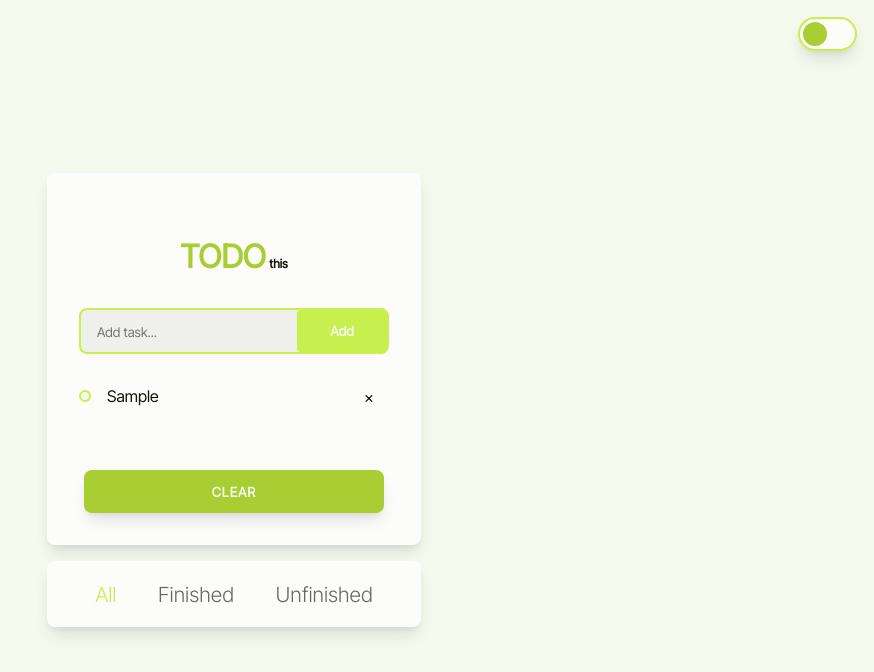
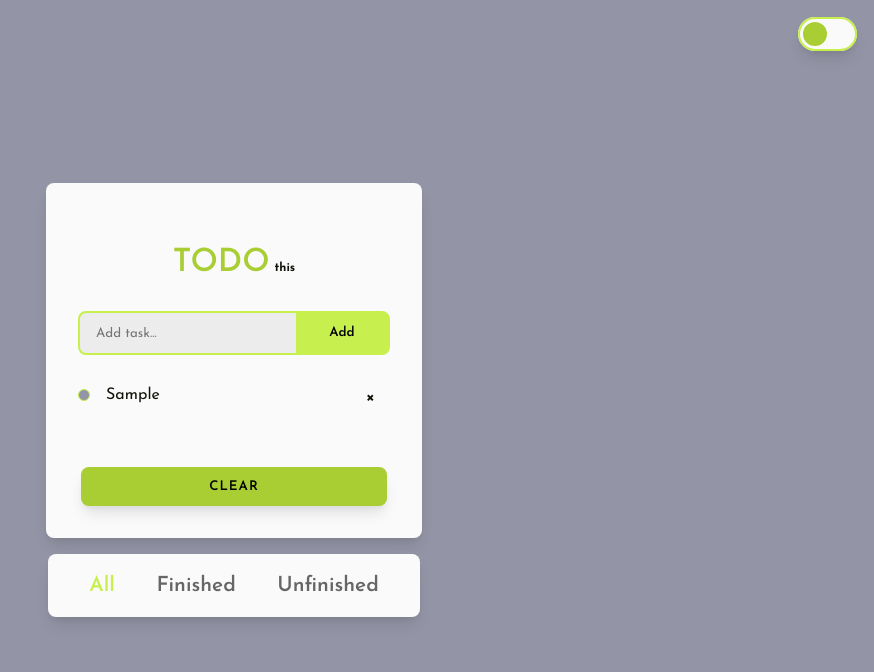
Before and after one commit to vintech05/todo-app, a website built with Vite: page index.html in a window 1280 px wide. Both pictures are taken after typing "Sample" into the empty fields and a click on the button "Add". Shown: the whole page, without its empty margins (406-1280 px from the left). Built offline with nearby package versions, Linux system fonts and the light colour scheme.

Commit message:
updated color scheme

```diff
--- a/index.html
+++ b/index.html
@@ -41,8 +41,11 @@
           No tasks for today!
         </p>
       </div>
-      <div class="clr-btn-container">
-        <button class="clr-btn">clear</button>
+      <div>
+        <div class="clr-btn-container">
+          <button class="clr-btn">clear</button>
+        </div>
+
       </div>
     </div>
     <div class="indicator-tab">
--- a/main.js
+++ b/main.js
@@ -1,42 +1,34 @@
-const input = document.querySelector('input[name=text]');
-const toggleTheme = document.querySelector('input[type=checkbox]');
-const listContainer = document.querySelector('.list-container');
-const indicatorTab = document.querySelector('.indicator-tab');
-const optionTab = document.querySelectorAll('.indicator-tab__option');
-const placeholder = document.querySelector('.text-display');
-const addValue = document.querySelector('.add-btn')
-const clearValue = document.querySelector('.clr-btn')
-const errorMsg = document.querySelector('.error-msg')
+const input = document.querySelector("input[name=text]");
+const toggleTheme = document.querySelector("input[type=checkbox]");
+const listContainer = document.querySelector(".list-container");
+const indicatorTab = document.querySelector(".indicator-tab");
+const optionTab = document.querySelectorAll(".indicator-tab__option");
+const placeholder = document.querySelector(".text-display");
+const addValue = document.querySelector(".add-btn");
+const clearValue = document.querySelector(".clr-btn");
+const errorMsg = document.querySelector(".error-msg");
 
-
-function addTodo (e) {
-
+function addTodo(e) {
   if (input.value === "") {
-
     errorMsg.style.display = "block";
     errorMsg.style.color = "red";
     errorMsg.innerText = "Please enter a value";
 
-        e.preventDefault()
-
+    e.preventDefault();
   } else if (input.value.length > 30) {
-
     errorMsg.style.display = "block";
     errorMsg.style.color = "red";
     errorMsg.innerText = "Please enter a value less than 30 characters";
 
-        e.preventDefault()
-
-
+    e.preventDefault();
   } else {
-
     clearValue.style.display = "block";
     indicatorTab.style.display = "flex";
 
     let newItem = document.createElement("li");
     newItem.innerText = input.value;
-        newItem.classList.add('todo-item');
-        newItem.addEventListener('click', taskCompleted);
+    newItem.classList.add("todo-item");
+    newItem.addEventListener("click", taskCompleted);
 
     listContainer.appendChild(newItem);
 
@@ -49,117 +41,90 @@ function addTodo (e) {
     errorMsg.style.display = "none";
     placeholder.style.display = "none";
     saveTasks();
-
+  }
 }
 
-
-  }
-
-  function clearList () {
-
+function clearList() {
   listContainer.innerHTML = "";
   input.value = "";
   clearValue.style.display = "none";
   placeholder.style.display = "block";
   indicatorTab.style.display = "none";
-    localStorage.removeItem('tasks');
-
+  localStorage.removeItem("tasks");
 }
 
-  function taskCompleted () {
-
-    this.classList.toggle('checked');
+function taskCompleted() {
+  this.classList.toggle("checked");
   saveTasks();
-
 }
 
-  toggleTheme.addEventListener('click', () => {
-
-    document.body.classList.toggle('dark-theme');
+toggleTheme.addEventListener("click", () => {
+  document.body.classList.toggle("dark-theme");
 
   saveTasks();
-
 });
 
-  listContainer.addEventListener('click', (e) => {
-
-    if (e.target.tagName === "SPAN" || listContainer.innerHTML === "" ) {
-
+listContainer.addEventListener("click", (e) => {
+  if (e.target.tagName === "SPAN" || listContainer.innerHTML === "") {
     e.target.parentElement.remove();
     clearValue.style.display = "none";
     saveTasks();
-
   }
   return;
-  })
+});
 
+function setActive(element) {
+  optionTab.forEach((option) => option.classList.remove("active"));
+  element.classList.add("active");
 
-  function setActive (element) {
+  const todoItems = document.querySelectorAll(".todo-item");
+  const filter = element.querySelector("span").textContent.toLowerCase();
 
-      optionTab.forEach(option => option.classList.remove('active'));
-      element.classList.add('active');
-
-      const todoItems = document.querySelectorAll('.todo-item');
-      const filter = element.querySelector('span').textContent.toLowerCase();
-
-      todoItems.forEach(item => {
-      const isFinished = item.classList.contains('checked');
+  todoItems.forEach((item) => {
+    const isFinished = item.classList.contains("checked");
     const isUnfinished = !isFinished;
 
-      if (filter === 'all') {
-        item.style.display = 'block';
-
-      } else if (filter === 'finished' && isFinished) {
-        item.style.display = 'block';
-
-      } else if (filter === 'unfinished' && isUnfinished) {
-        item.style.display = 'block';
-
+    if (filter === "all") {
+      item.style.display = "block";
+    } else if (filter === "finished" && isFinished) {
+      item.style.display = "block";
+    } else if (filter === "unfinished" && isUnfinished) {
+      item.style.display = "block";
     } else {
-        item.style.display = 'none';
+      item.style.display = "none";
     }
   });
-
-
-
 }
 
-optionTab.forEach(option => {
-  option.addEventListener('click', () => setActive(option));
+optionTab.forEach((option) => {
+  option.addEventListener("click", () => setActive(option));
 });
 
-  function saveTasks () {
-
-    localStorage.setItem('tasks', listContainer.innerHTML);
-    localStorage.setItem('theme', document.body.classList);
-
+function saveTasks() {
+  localStorage.setItem("tasks", listContainer.innerHTML);
+  localStorage.setItem("theme", document.body.classList);
 }
 
-  function loadTasks () {
+function loadTasks() {
+  // console.log("loadTasks function called");
+  document.body.classList = localStorage.getItem("theme");
 
-    // console.log("loadTasks function called");
-    document.body.classList = localStorage.getItem('theme');
-
-    const storedTasks = localStorage.getItem('tasks');
+  const storedTasks = localStorage.getItem("tasks");
 
   if (storedTasks) {
-
     // console.log("Tasks are stored, hiding placeholder");
     listContainer.innerHTML = storedTasks;
 
     placeholder.style.display = "none";
-
   } else {
-
     // console.log("No tasks are stored, showing placeholder");
     listContainer.innerHTML = "";
     placeholder.style.display = "block";
-
   }
   saveTasks();
 }
 
 loadTasks();
 
-addValue.addEventListener('click', addTodo);
-clearValue.addEventListener('click', clearList);
+addValue.addEventListener("click", addTodo);
+clearValue.addEventListener("click", clearList);
--- a/style.css
+++ b/style.css
@@ -1,18 +1,18 @@
-@import url('https://fonts.googleapis.com/css2?family=Inter+Tight:wght@300;400&display=swap');
-
-*, *::after, *::before {
+@import url("https://fonts.googleapis.com/css2?family=Josefin+Sans:ital,wght@0,100..700;1,100..700&display=swap");
+*,
+*::after,
+*::before {
   margin: 0;
   padding: 0;
   box-sizing: border-box;
-  font-family: 'Inter Tight', sans-serif;
-
+  font-family: "Josefin Sans", sans-serif;
 }
 
 :root {
-
   /* light mode */
-  --bg-primary: #f5f8ed;
-  --bg-secondary: #fcfdfa;
+  --bg-primary: hsl(236, 9%, 61%);
+  --btn-primary: hsl(0, 0%, 0%);
+  --bg-secondary: hsl(0, 0%, 98%);
   --primary-clr: #a8ce33;
   --input-clr: rgba(186, 182, 182, 0.2);
   --inner-input-clr: rgba(186, 182, 182, 0.008);
@@ -22,23 +22,22 @@
   --indicator-text: rgba(85, 85, 85, 0.9);
   --primary-clr-hvr: #9fc332;
   --ease-in: all ease-in 200ms;
-
 }
 
 .dark-theme {
+  --btn-primary: #f5f8ed;
 
-  --bg-primary: #030401;
-  --primary-clr: #a6cd32;
+  --bg-primary: hsl(235, 21%, 11%);
+  --primary-clr: hsl(220, 98%, 61%);
   --input-clr: rgba(186, 182, 182, 0);
   --inner-input-clr: rgba(186, 182, 182, 0);
-  --bg-secondary: #1d1f18;
-  --accent-clr: #8ab210;
+  --bg-secondary: hsl(235, 24%, 19%);
+  --accent-clr: hsl(220, 98%, 61%);
   --text-clr: #f5f7ed;
-
+  --primary-clr-hvr: hsla(220, 98%, 61%, 0.562);
 }
 
 body {
-
   display: flex;
   justify-content: center;
   align-items: center;
@@ -46,57 +45,45 @@ body {
   min-height: 100vh;
   background-color: var(--bg-primary);
   transition: var(--ease-in);
-
 }
 
 .wrapper {
-
   display: flex;
   flex-direction: column;
   align-items: center;
   gap: 1em;
-
-
 }
 
 .todo-container {
-
   background-color: var(--bg-secondary);
-  box-shadow: rgba(0, 0, 0, 0.1) 0px 10px 15px -3px, rgba(0, 0, 0, 0.05) 0px 4px 6px -2px;
+  box-shadow: rgba(0, 0, 0, 0.1) 0px 10px 15px -3px,
+    rgba(0, 0, 0, 0.05) 0px 4px 6px -2px;
   padding-block: 2em;
   /* border: 1.2px solid var(--accent-clr); */
   border-radius: 8px;
   padding-inline: 2em;
   transition: var(--ease-in);
-
 }
 
 .headline {
-
   text-align: center;
   padding-block: 2em;
-
 }
 
 .headline > span:first-child {
-
   text-transform: uppercase;
   font-size: 2em;
   font-weight: 600;
   color: var(--primary-clr);
-
 }
 
 .headline > span:last-child {
-
   font-weight: 800;
   color: var(--text-clr);
   font-size: 0.75rem;
-
 }
 
 .todo-input {
-
   border: 2px solid var(--accent-clr);
   border-radius: 8px;
   background-color: var(--input-clr);
@@ -105,36 +92,31 @@ body {
   align-items: center;
 
   button {
-
     border: 0;
     outline: 0;
     background-color: var(--accent-clr);
-    color: var(--bg-primary);
+    color: var(--btn-primary);
     padding-block: 1em;
     padding-inline: 2.5em;
-    border-radius: 4px;
+    border-radius: 0px 4px 4px 0px;
     cursor: pointer;
     font-weight: 600;
     transition: all 200ms ease-in;
-
   }
-
 }
 
 button:hover {
   background-color: var(--primary-clr-hvr);
+  transition: var(--ease-in);
 }
 
 .list-container {
-
   padding-block: 1em;
   color: var(--text-clr);
   position: relative;
-
 }
 
-input[type=text] {
-
+input[type="text"] {
   border: none;
   outline: none;
   background-color: var(--inner-input-clr);
@@ -143,121 +125,106 @@ input[type=text] {
   padding-right: 1em;
   color: var(--text-clr);
   transition: var(--ease-in);
-
 }
 
 li {
-
   cursor: pointer;
   list-style: none;
   display: flex;
   margin-block: 1em;
   align-items: center;
   position: relative;
-
 }
 
 li::before {
-
-  content: '';
+  content: "";
   width: 12px;
   height: 12px;
   background-color: var(--bg-primary);
-  border: 2px solid var(--accent-clr);
+  border: 1px solid var(--accent-clr);
   margin-right: 1em;
   border-radius: 50px;
-
 }
 
 li span {
-
   width: 40px;
   height: 40px;
-  font-size: 1rem;
-  padding-top: .55em;
+  font-size: 1.2rem;
+  padding-top: 0.55em;
   color: var(--text-clr);
   text-align: center;
   position: absolute;
   right: 0;
-  top: -8px;
+  top: -10px;
   transition: var(--ease-in);
-
 }
 
 li.checked {
-
   text-decoration: line-through;
   color: rgba(85, 85, 85, 0.74);
-
 }
 
 li.checked::before {
-
-  background-color: var(--primary-clr);
-
+  background: linear-gradient(
+    90deg,
+    rgba(87, 221, 255, 1) 35%,
+    rgba(192, 88, 243, 1) 100%
+  );
+  background-image: url(./images/icon-check.svg);
 }
 
 li span:hover {
-
   background-color: rgba(125, 123, 123, 0.2);
   border-radius: 50px;
-
 }
 
 .error-msg {
-
   text-align: center;
   font-size: 13px;
   padding-top: 1em;
   display: none;
-
 }
 
 .text-display {
-
   text-align: center;
   font-size: 13px;
   font-weight: bolder;
   color: rgba(85, 85, 85, 0.175);
   font-size: 1.2em;
   /* display: none; */
-
 }
 
 .clr-btn-container {
-
   display: grid;
   place-items: center;
   padding-top: 2em;
-
 }
 
 .clr-btn {
-
   border: none;
   outline: none;
   background-color: var(--primary-clr);
   padding-block: 1em;
   padding-inline: 8rem;
-  color: var(--bg-primary);
+  color: var(--btn-primary);
   font-weight: 600;
-  box-shadow: rgba(0, 0, 0, 0.1) 0px 10px 15px -3px, rgba(0, 0, 0, 0.05) 0px 4px 6px -2px;
+  box-shadow: rgba(0, 0, 0, 0.1) 0px 10px 15px -3px,
+    rgba(0, 0, 0, 0.05) 0px 4px 6px -2px;
   text-transform: uppercase;
   letter-spacing: 1px;
   border-radius: 8px;
   cursor: pointer;
   display: none;
-
 }
 
 .indicator-tab {
-
   background-color: var(--bg-secondary);
-  box-shadow: rgba(0, 0, 0, 0.1) 0px 10px 15px -3px, rgba(0, 0, 0, 0.05) 0px 4px 6px -2px;
+  box-shadow: rgba(0, 0, 0, 0.1) 0px 10px 15px -3px,
+    rgba(0, 0, 0, 0.05) 0px 4px 6px -2px;
   padding-block: 1em;
   /* border: 1.5px solid var(--accent-clr); */
   border-radius: 8px;
-  padding-inline: 2.3em;
+  padding-inline: 2em;
   transition: var(--ease-in);
 
   display: none;
@@ -268,24 +235,18 @@ li span:hover {
   font-size: 1.3rem;
   color: var(--indicator-text);
   text-transform: capitalize;
-  font-weight: lighter;
-
+  font-weight: 600;
 }
 
 .indicator-tab > *:hover {
-
   color: var(--accent-clr);
   cursor: pointer;
   transition: var(--ease-in);
   position: relative;
-
 }
 
 .indicator-tab__option.active {
-
-
   color: var(--accent-clr);
-
 }
 
 /* The switch - the box around the slider */
@@ -294,7 +255,8 @@ li span:hover {
   position: absolute;
   top: 0;
   right: 0;
-  box-shadow: rgba(0, 0, 0, 0.1) 0px 10px 15px -3px, rgba(0, 0, 0, 0.05) 0px 4px 6px -2px;
+  box-shadow: rgba(0, 0, 0, 0.1) 0px 10px 15px -3px,
+    rgba(0, 0, 0, 0.05) 0px 4px 6px -2px;
   background-color: var(--bg-secondary);
   border-radius: 50px;
   margin: 1em;
@@ -329,7 +291,7 @@ li span:hover {
   bottom: 0.2em;
   background-color: var(--primary-clr);
   border-radius: inherit;
-  transition: all 0.4s cubic-bezier(0.23, 1, 0.320, 1);
+  transition: all 0.4s cubic-bezier(0.23, 1, 0.32, 1);
 }
 
 .switch input:checked + .slider {
@@ -364,6 +326,5 @@ li span:hover {
     --accent-clr: #c7ef4d;
     --secondary-clr: #d3ec85;
     --text-clr: #101308;
-
   }
 }
```
Also changed, not shown: README.md, images/icon-check.svg (added), images/icon-cross.svg (added). Lines whose indentation alone changed are shown as unchanged.
